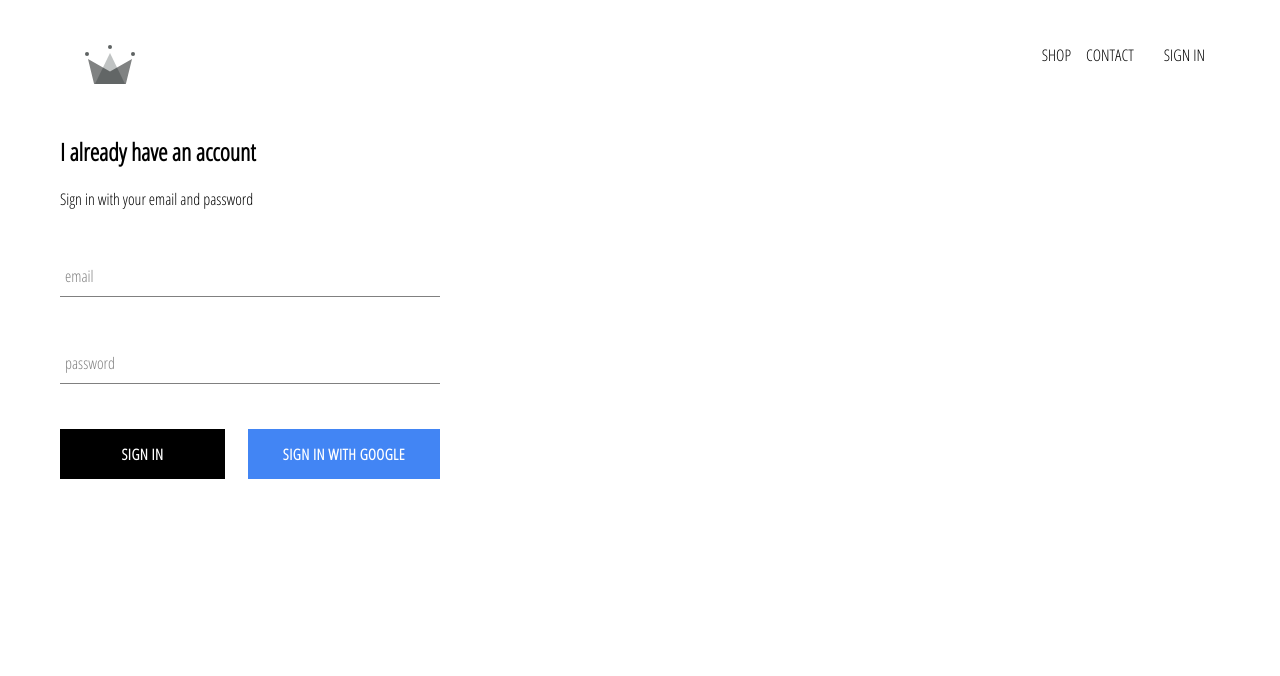
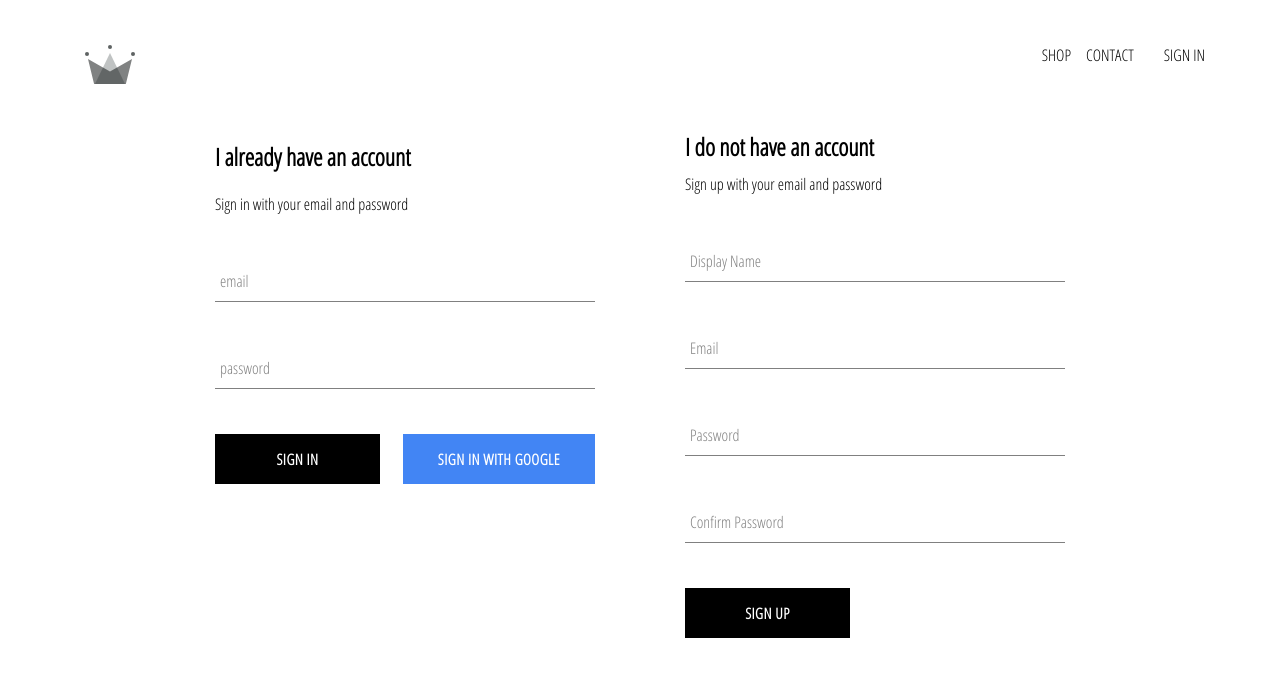
Before and after one commit to farhandesign/crwn-clothing, a React (Create React App) app: page /signin in a window 1280 px wide. Shown: the top 676 px of the page. Built offline with nearby package versions, Linux system fonts and the light colour scheme; no server answers.

Commit message:
implemented firebase utils, included ability to store authenticated users into our firestore database

```diff
--- a/src/App.js
+++ b/src/App.js
@@ -3,9 +3,9 @@ import { Switch, Route } from 'react-router-dom';
 import HomePage  from './pages/homepage/homepage.component';
 import './App.css';
 import ShopPage from './pages/shop/shop.component';
-import SignInAndSignUpPage from './pages/sign-in-sign-out/sign-in-sign-out.component';
+import SignInAndSignUpPage from './pages/sign-in-sign-up/sign-in-sign-up.component';
 import Header from './components/header/header.component';
-import { auth } from './firebase/firebase.utils';
+import { auth, createUserProfileDocument } from './firebase/firebase.utils';
 
 
 class App extends React.Component {
@@ -20,8 +20,24 @@ class App extends React.Component {
   unsubscribeFromAuth = null;
 
   componentDidMount() {
-    this.unsubscribeFromAuth = auth.onAuthStateChanged(user => {
-      this.setState({ currentUser: user });
+    this.unsubscribeFromAuth = auth.onAuthStateChanged(async userAuth => {
+      if (userAuth) {
+        const userRef = await createUserProfileDocument(userAuth);
+
+        userRef.onSnapshot(snapShot => {
+          this.setState({
+            currentUser: {
+              id: snapShot.id,
+              ...snapShot.data()
+            }
+          });
+
+          console.log(this.state);
+        });
+      } else {
+          this.setState({currentUser: userAuth});
+        }
+
     });
   }
 
--- /dev/null
+++ b/src/components/sign-up/sign-up.component.jsx
@@ -0,0 +1,99 @@
+import React from 'react';
+import FormInput from '../form-input/form-input.component';
+import CustomButton from '../button/button.component';
+import { auth, createUserProfileDocument } from '../../firebase/firebase.utils';
+
+import './sign-up.styles.scss';
+
+class SignUp extends React.Component {
+  constructor() {
+    super();
+
+    this.state = {
+      displayName: '',
+      email: '',
+      password: '',
+      confirmPassword: ''
+    }
+  }
+
+  handleSubmit = async event => {
+    event.preventDefault();
+
+    const {displayName, email, password, confirmPassword} = this.state;
+
+    if(password !== confirmPassword) {
+      alert("passwords don't match");
+      return;
+    }
+
+    try {
+      const { user } = await auth.createUserWithEmailAndPassword(email, password);
+
+      await createUserProfileDocument(user, { displayName });
+
+      this.setState({
+        displayName: '',
+        email: '',
+        password: '',
+        confirmPassword: ''
+      })
+
+    } catch (error) {
+      console.error(error);
+    }
+  };
+
+  handleChange = event => {
+    const { name, value } = event.target;
+
+    this.setState({ [name]: value });
+  }
+
+  render() {
+    const {displayName, email, password, confirmPassword} = this.state;
+    return (
+      <div className='sign-up'>
+        <h2 className='title'>I do not have an account</h2>
+        <span>Sign up with your email and password</span>
+        <form className='sign-up-form' onSubmit={this.handleSubmit}>
+          <FormInput
+            type='text'
+            name='displayName'
+            value={displayName}
+            onChange={this.handleChange}
+            label='Display Name'
+            required
+          />
+          <FormInput
+            type='email'
+            name='email'
+            value={email}
+            onChange={this.handleChange}
+            label='Email'
+            required
+          />
+          <FormInput
+            type='password'
+            name='password'
+            value={password}
+            onChange={this.handleChange}
+            label='Password'
+            required
+          />
+          <FormInput
+            type='password'
+            name='confirmPassword'
+            value={confirmPassword}
+            onChange={this.handleChange}
+            label='Confirm Password'
+            required
+          />
+          <CustomButton type='submit'>Sign Up</CustomButton>
+        </form>
+      </div>
+    )
+  }
+}
+
+export default SignUp;
--- /dev/null
+++ b/src/components/sign-up/sign-up.styles.scss
@@ -0,0 +1,9 @@
+.sign-up {
+  display: flex;
+  flex-direction: column;
+  width: 380px;
+
+  .title {
+    margin: 10px 0;
+  }
+}
--- a/src/firebase/firebase.utils.js
+++ b/src/firebase/firebase.utils.js
@@ -13,6 +13,32 @@ const config = {
     measurementId: "G-FX0XNCM0SJ"
   };
 
+  export const createUserProfileDocument = async (userAuth, additionalData) => {
+    if (!userAuth) return;
+
+    const userRef = firestore.doc(`users/${userAuth.uid}`);
+
+    const snapShot = await userRef.get();
+
+    if(!snapShot.exists) {
+      const { displayName, email } = userAuth;
+      const createdAt = new Date();
+
+      try {
+        await userRef.set({
+          displayName,
+          email,
+          createdAt,
+          ...additionalData
+        })
+      } catch (error) {
+          console.log('error creating user', error.message);
+      }
+    }
+
+    return userRef;
+  };
+
   firebase.initializeApp(config);
 
   export const auth = firebase.auth();
--- a/src/pages/sign-in-sign-out/sign-in-sign-out.component.jsx
+++ b/src/pages/sign-in-sign-up/sign-in-sign-up.component.jsx
@@ -1,12 +1,14 @@
 import React from 'react';
 
 import SignIn from '../../components/sign-in/sign-in.component';
+import SignUp from '../../components/sign-up/sign-up.component';
 
-import './sign-in-sign-out.styles.scss';
+import './sign-in-sign-up.styles.scss';
 
 const SignInAndSignUpPage = () => (
-  <div className='sign-in-sign-out'>
+  <div className='sign-in-and-sign-up'>
     <SignIn />
+    <SignUp />
   </div>
 );
 
--- /dev/null
+++ b/src/pages/sign-in-sign-up/sign-in-sign-up.styles.scss
@@ -0,0 +1,6 @@
+.sign-in-and-sign-up {
+  width: 850px;
+  display: flex;
+  justify-content: space-between;
+  margin: 30px auto;
+}
```
Also changed, not shown: src/pages/sign-in-sign-out/sign-in-sign-out.styles.scss (deleted).
